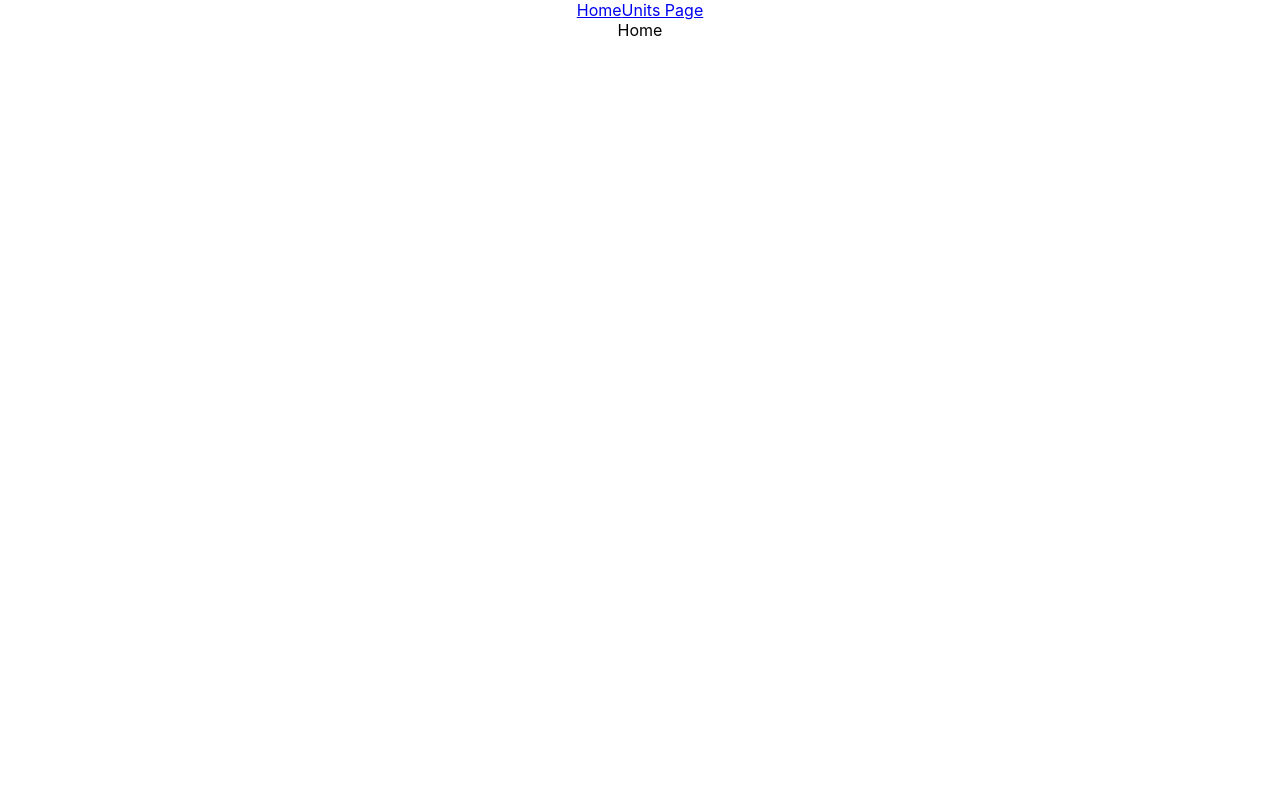
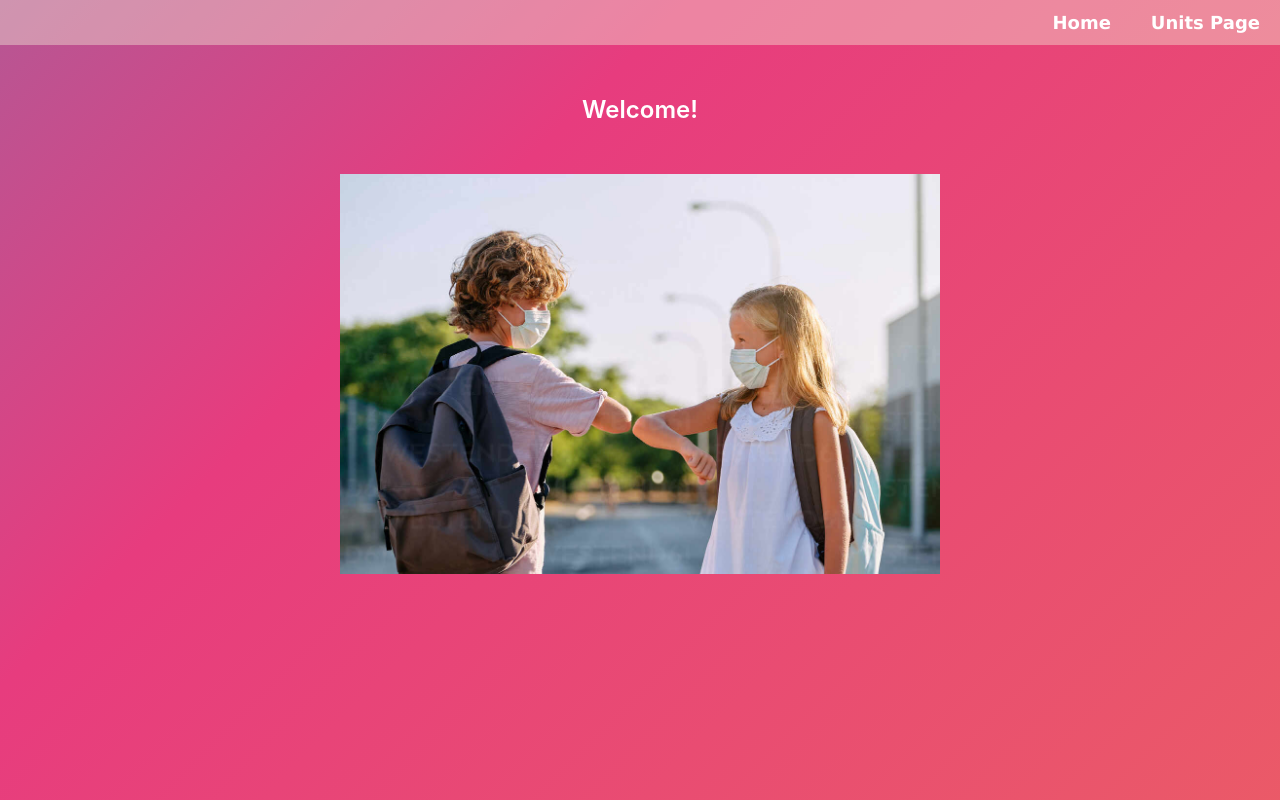
Before and after one commit to tugba-koc/list-of-age-of-emipres-unit, a React (Create React App) app: page / in a window 1280 px wide. Built offline with nearby package versions, Linux system fonts and the light colour scheme.

Commit message:
feat : add HomePage

```diff
--- a/src/App.css
+++ b/src/App.css
@@ -1,38 +1,34 @@
 .App {
-  text-align: center;
+	background: linear-gradient(-45deg, #ee7752, #e73c7e, #23a6d5, #23d5ab);
+	background-size: 400% 400%;
+	animation: gradient 15s ease infinite;
+	height: 100vh;
 }
 
-.App-logo {
-  height: 40vmin;
-  pointer-events: none;
+@keyframes gradient {
+	0% {
+		background-position: 0% 50%;
+	}
+	50% {
+		background-position: 100% 50%;
+	}
+	100% {
+		background-position: 0% 50%;
+	}
 }
 
-@media (prefers-reduced-motion: no-preference) {
-  .App-logo {
-    animation: App-logo-spin infinite 20s linear;
-  }
+nav {
+  text-align: right;
+  padding: 12px 0;
+  width: 100%;
+  background-color: rgba(245, 245, 220, 0.387);
 }
 
-.App-header {
-  background-color: #282c34;
-  min-height: 100vh;
-  display: flex;
-  flex-direction: column;
-  align-items: center;
-  justify-content: center;
-  font-size: calc(10px + 2vmin);
+nav a {
+  margin: 0 20px;
   color: white;
+  font-size: 18px;
+  font-weight: 600;
+  text-decoration: none;
+  font-family: 'Lucida Sans', 'Lucida Sans Regular', 'Lucida Grande', 'Lucida Sans Unicode', Geneva, Verdana, sans-serif;
 }
-
-.App-link {
-  color: #61dafb;
-}
-
-@keyframes App-logo-spin {
-  from {
-    transform: rotate(0deg);
-  }
-  to {
-    transform: rotate(360deg);
-  }
-}
--- /dev/null
+++ b/src/components/HomePages/Cover.js
@@ -0,0 +1,13 @@
+import React from 'react';
+import image from  "../../img/greeting.jpg";
+import "./style.css"
+
+function Cover() {
+  return (
+    <div className='greeting--coverage'>
+        <img className='greeting--image' src={image} alt="" />
+    </div>
+  )
+}
+
+export default Cover
--- /dev/null
+++ b/src/components/HomePages/Greeting.js
@@ -0,0 +1,10 @@
+import React from 'react';
+import "./style.css"
+
+function Greeting() {
+  return (
+    <div class="greeting--header-line">Welcome!</div>
+  )
+}
+
+export default Greeting
--- /dev/null
+++ b/src/components/HomePages/style.css
@@ -0,0 +1,19 @@
+.greeting--header-line {
+    text-align: center;
+    margin-top: 50px;
+    font-weight: 600;
+    font-size: 24px;
+    color: white
+}
+
+.greeting--image {
+    width: 600px;
+    height: auto;
+    object-fit: cover;
+    margin: 50px 0
+}
+
+.greeting--coverage {
+    display: flex;
+    justify-content: center;
+}
--- a/src/pages/Home.js
+++ b/src/pages/Home.js
@@ -1,8 +1,13 @@
 import React from 'react'
+import Cover from '../components/HomePages/Cover'
+import Greeting from '../components/HomePages/Greeting'
 
 function Home() {
   return (
-    <div>Home</div>
+    <React.Fragment>
+      <Greeting />
+      <Cover />
+    </React.Fragment>
   )
 }
 
```
Also changed, not shown: src/img/greeting.jpg (added).
